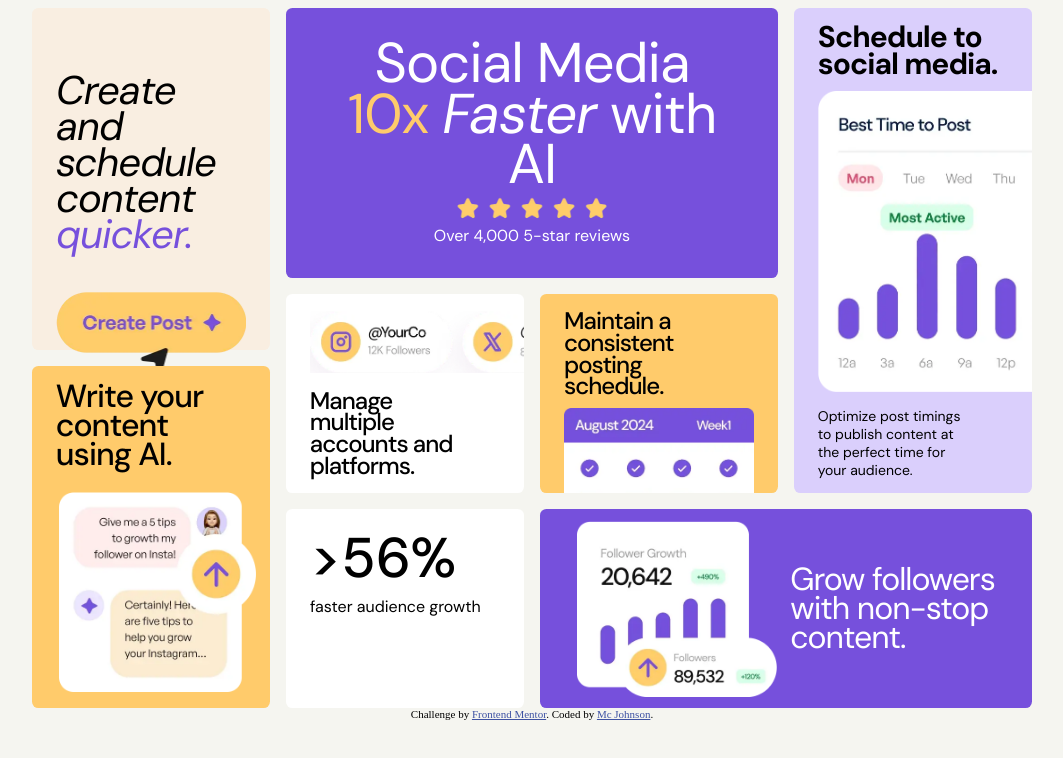
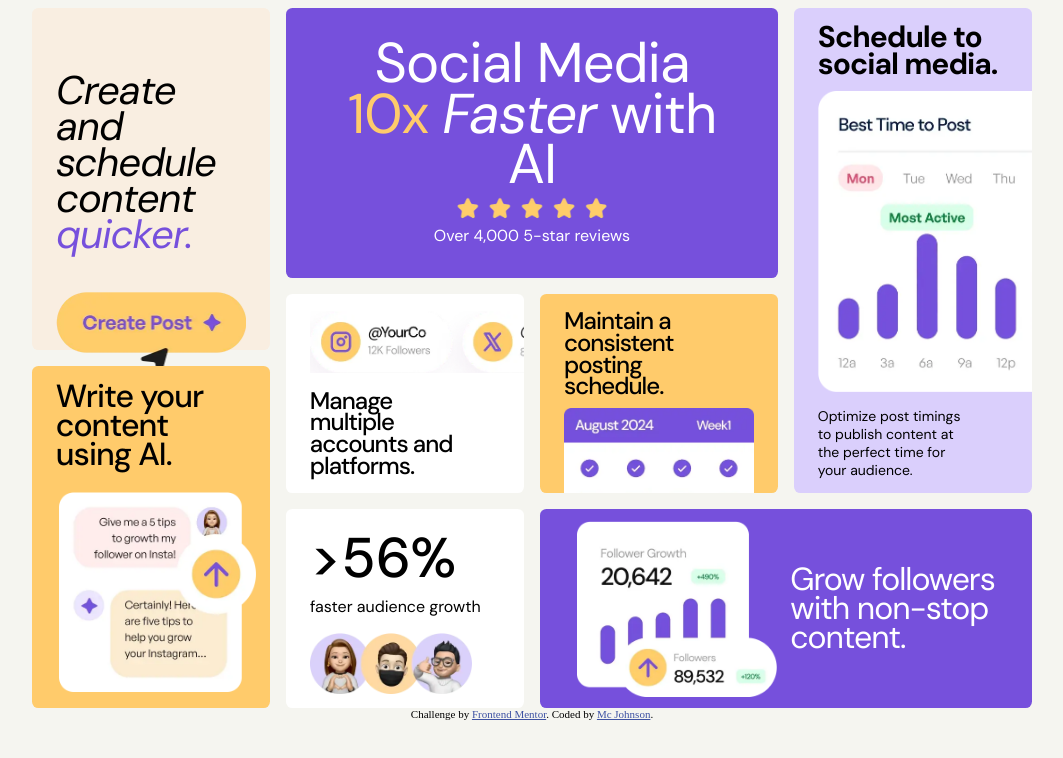
Before and after one commit to mcjohnsontech/Bento-grid-main, a plain HTML site: page index.html in a window 1280 px wide. Shown: the whole page, without its empty margins (108-1171 px from the left). Drawn offline with Linux system fonts and the light colour scheme; the site is published under a folder, as on GitHub Pages, so addresses that start at the root find nothing; a web font is replaced by a local one.

Commit message:
initial commit

```diff
--- a/index.html
+++ b/index.html
@@ -110,7 +110,7 @@
             <h1 class="h1h">>56%</h1>
             <p class="texth">faster audience growth</p>
             <img
-              src="/assets/images/illustration-audience-growth.webp"
+              src="./assets/images/illustration-audience-growth.webp"
               alt=""
               width="85%"
             />
```
Also changed, not shown: Screenshot Desktop.jpg (added), screenshot mobile.png (added), 1 other file.
